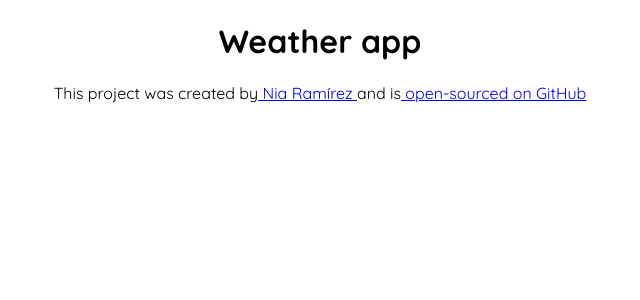
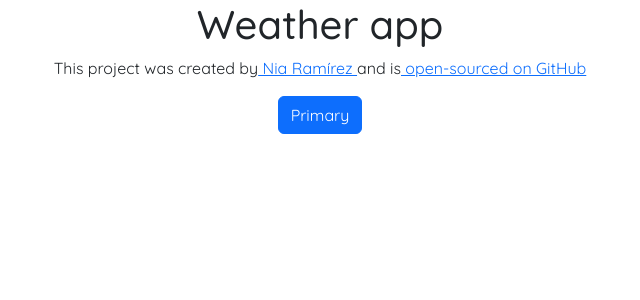
Before and after one commit to estefaniaramirezmnt/React-weather-app, a React (Create React App) app: page / in a window 1280 px wide. Shown: the top 300 px of the page, without its empty margins (320-960 px from the left). Built offline with nearby package versions, Linux system fonts and the light colour scheme.

Commit message:
Added boostrap and axios to dependencies

```diff
--- a/package.json
+++ b/package.json
@@ -6,6 +6,8 @@
     "@testing-library/jest-dom": "^5.17.0",
     "@testing-library/react": "^13.4.0",
     "@testing-library/user-event": "^13.5.0",
+    "axios": "^1.6.2",
+    "bootstrap": "^5.3.2",
     "react": "^18.2.0",
     "react-dom": "^18.2.0",
     "react-scripts": "5.0.1",
--- a/src/App.js
+++ b/src/App.js
@@ -1,11 +1,15 @@
-import './App.css';
+import "bootstrap/dist/css/bootstrap.css";
+import "./App.css";
 import Footer from "./components/Footer";
 
 function App() {
   return (
     <div className="App">
-      <h1>Weather app</h1>
-      <Footer />
+      <div className="container">
+        <h1>Weather app</h1>
+        <Footer />
+        <button className="btn btn-primary">Primary</button>
+      </div>
     </div>
   );
 }
```
Also changed, not shown: 2 other files (tests, documents, lock files or other folders).
